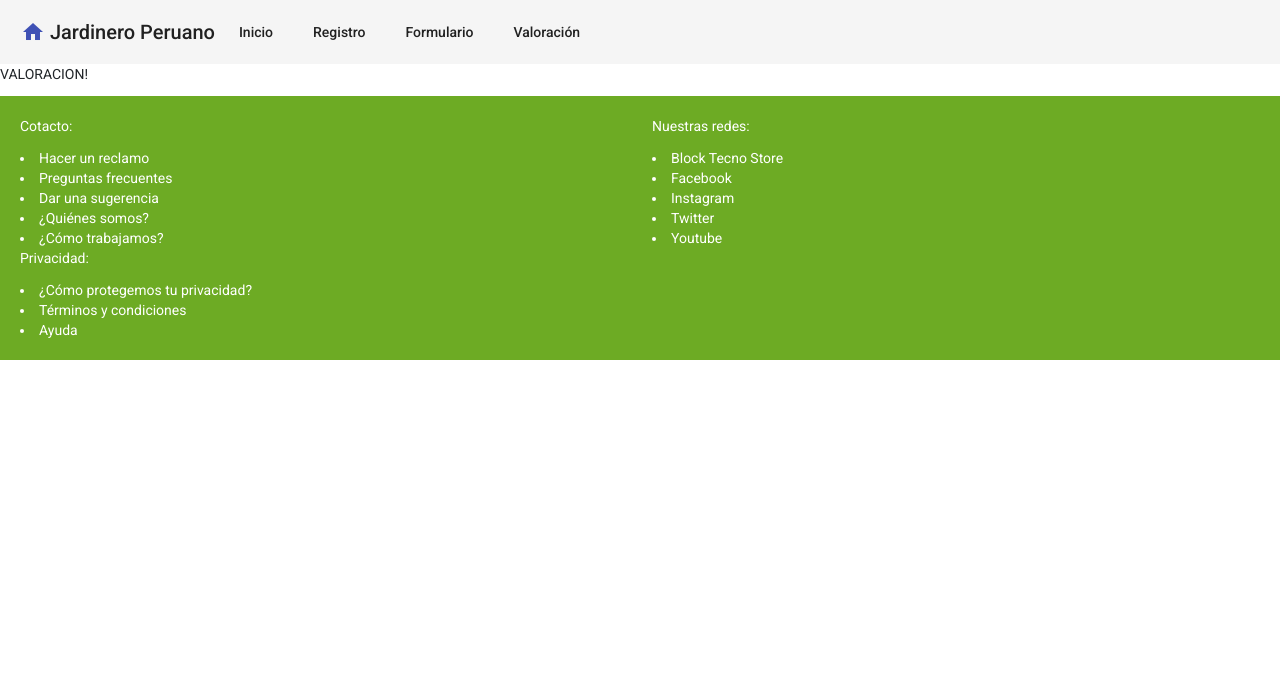
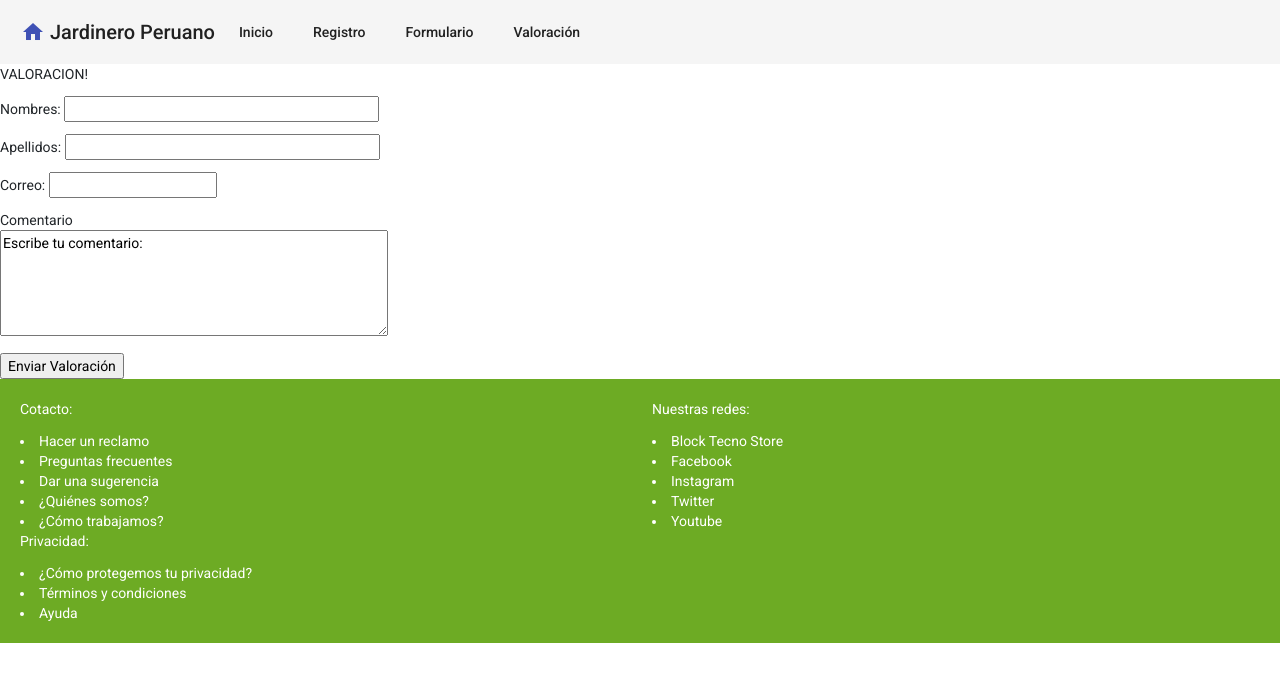
Before and after one commit to henryvf99/ProyectoJardineroPeruano, an Angular app: page /valoracion in a window 1280 px wide. Shown: the top 682 px of the page. Built offline with nearby package versions, Linux system fonts and the light colour scheme.

Commit message:
Valoración

```diff
--- a/src/app/valoracion/valoracion.component.html
+++ b/src/app/valoracion/valoracion.component.html
@@ -1 +1,9 @@
 <p>VALORACION!</p>
+<FORM action="" method="post">
+        <p>Nombres: <input type="text" name="nombre" size="40"/></p>
+        <p>Apellidos: <input type="text" name="apellido" size="40"/></p>
+        <p>Correo: <input type="text" name="email" /></p>
+        <p>Comentario<br/>
+        <textarea name="comentario" rows="5" cols="50">Escribe tu comentario: </textarea>
+ </FORM>
+ <INPUT type="submit" value="Enviar Valoración">
```
Also changed, not shown: 1 other file (tests, documents, lock files or other folders).
